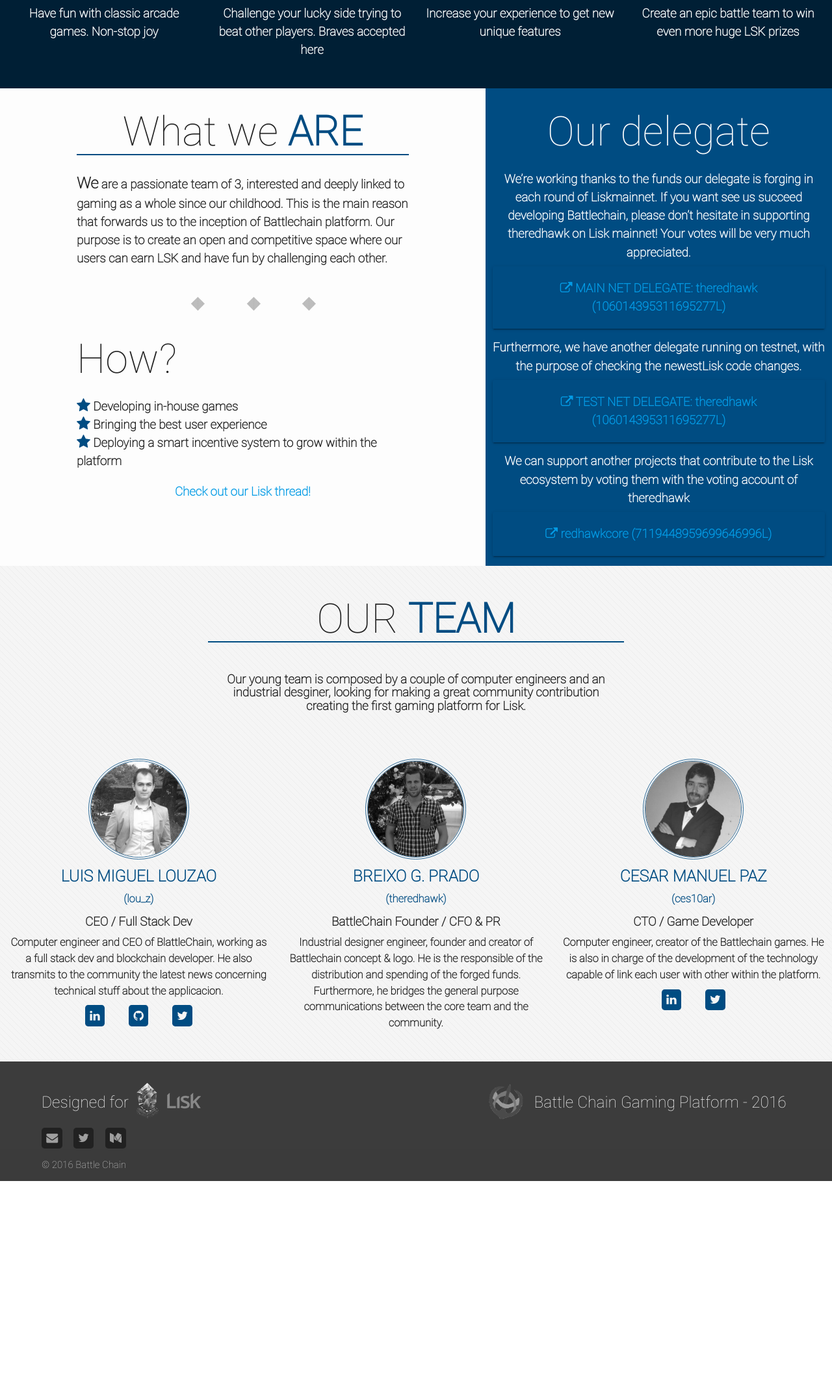
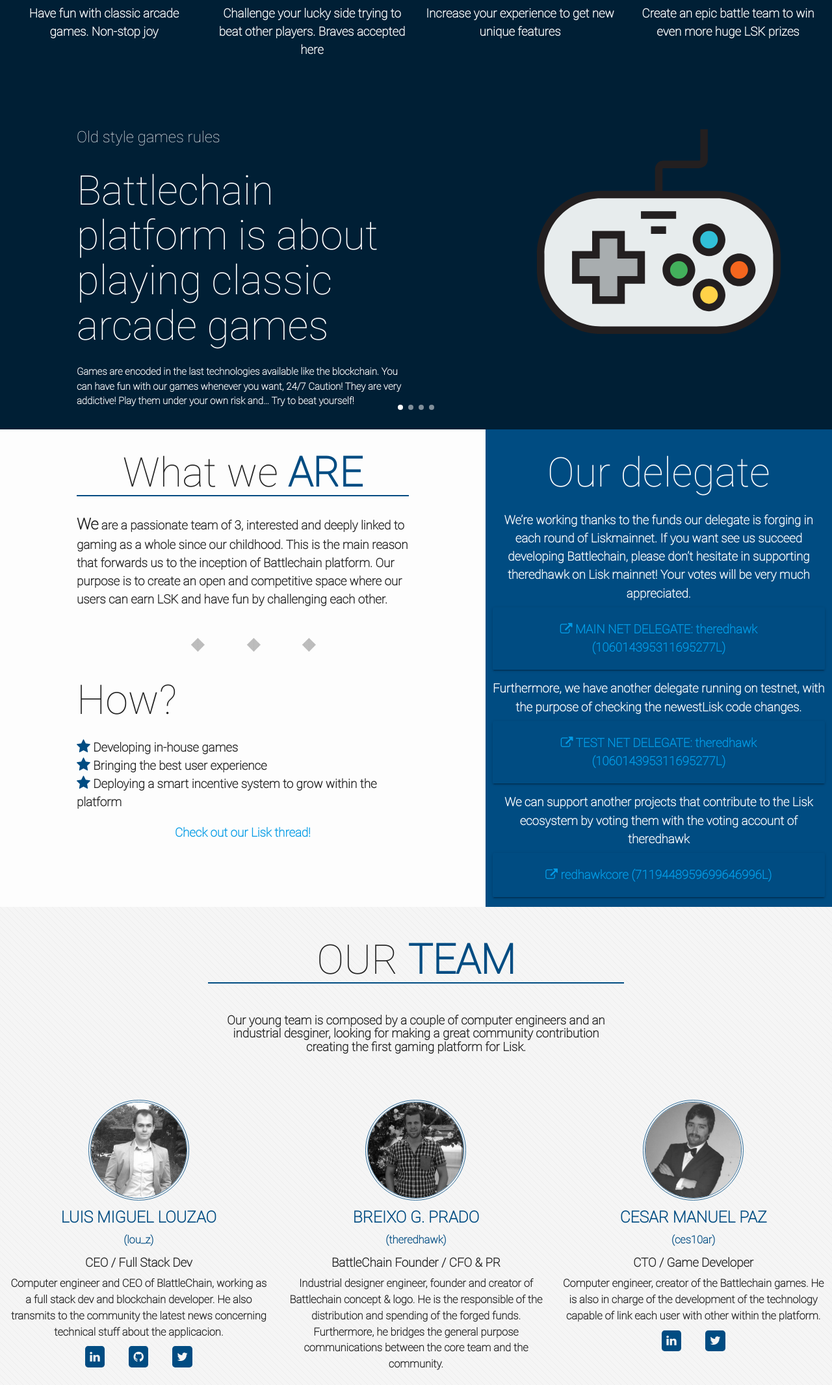
Before and after one commit to BattleChain-Lisk/BattleChain-offical-web, a plain HTML site: page index.html in a window 1280 px wide. Shown: the part 2060-4192 px from the top of the page at 65% size. Before the commit the page ends 3878 px from the top, so only its background shows below. Drawn offline with Linux system fonts and the light colour scheme; files whose address does not match are found by name.

Commit message:
Fixed style issues
Fixed style issues

```diff
--- a/css/style.css
+++ b/css/style.css
@@ -168,6 +168,19 @@ section {
    height:auto;
 }
 
+   #details .carousel {
+      height: 35em !important;
+   }
+
+   #details .carousel-item {
+      display: -webkit-flex !important;
+      display: -ms-flexbox !important;
+      display: flex !important;
+      -webkit-align-items: center;
+      -ms-flex-align: center;
+      align-items: center;
+   }
+
    #details .carousel-item img {
       max-height: 25em;
    }
@@ -210,7 +223,6 @@ section {
       border-width: 4px;
       border-color: rgba(0, 76, 130, .8);
       border-radius: 100%;
-      /*box-shadow: inset 0 0 7px 0 #001F35;*/
    }
 
       .img-wrapper .circular {
@@ -225,6 +237,10 @@ footer.page-footer {
     background-color: #3C3C3C;
     margin-top: 0;
 }
+
+   footer .container {
+      max-width: none;
+   }
 
    .footer-icon {
       color: #9e9e9e;
@@ -331,9 +347,9 @@ footer.page-footer {
 /** DESKTOP */
 @media only screen and (min-width: 993px) {
 
-      footer.page-footer .container {
-         width: 90%;
-      }
+   footer.page-footer .container {
+      width: 95%;
+   }
 }
 
 /** TABLET */
--- a/index.html
+++ b/index.html
@@ -101,7 +101,7 @@
       <section id="details">
          <div class="carousel carousel-slider" data-indicators="true">
             <div class="carousel-item white-text bg-dark2-blue" href="#one!">
-               <div class="row valign-wrapper">
+               <div class="row valign">
                   <div class="col s12 m5 offset-m1">
                      <h2 class="font-small">Old style games rules</h2>
                      <h1>Battlechain platform is about playing classic arcade games </h1>
@@ -114,7 +114,7 @@
             </div>
 
             <div class="carousel-item white-text bg-dark-blue" href="#two!" >
-               <div class="row valign-wrapper">
+               <div class="row valign">
                   <div class="col s12 m5 offset-m1">
                      <img src="img/icon/bet.svg#Layer_1">
                   </div>
@@ -127,7 +127,7 @@
             </div>
 
             <div class="carousel-item white-text bg-light-blue" href="#three!" >
-               <div class="row valign-wrapper">
+               <div class="row valign">
                   <div class="col s12 m5 offset-m1">
                         <h2 class="font-small">Make grow your skills</h2>
                         <h1>Battlechain platform is about growing yourself as a player within the application</h1>
@@ -140,7 +140,7 @@
             </div>
 
             <div class="carousel-item white-text bg-light2-blue" href="#tfour!" >
-               <div class="row valign-wrapper">
+               <div class="row valign">
                   <div class="col s12 m5 offset-m1">
                      <img src="img/icon/clash.svg#Layer_1">
                   </div>
--- a/js/battlechain.js
+++ b/js/battlechain.js
@@ -37,7 +37,8 @@ function setupMenuLinks() {
 
 function setupDetails() {
    var icons = $('.icon-square'),
-      links = $('.info-card h3');
+      links = $('.info-card h3'),
+      carousel = $('#details .carousel.carousel-slider');
 
       icons.on('click', function(ev){
          ev.preventDefault();
@@ -54,7 +55,7 @@ function setupDetails() {
          selectCard($(this));
       });
 
-      $('#details .carousel.carousel-slider').carousel({full_width: true});
+      carousel.carousel({full_width: true});
 }
 
 function selectCard(selection) {
```
